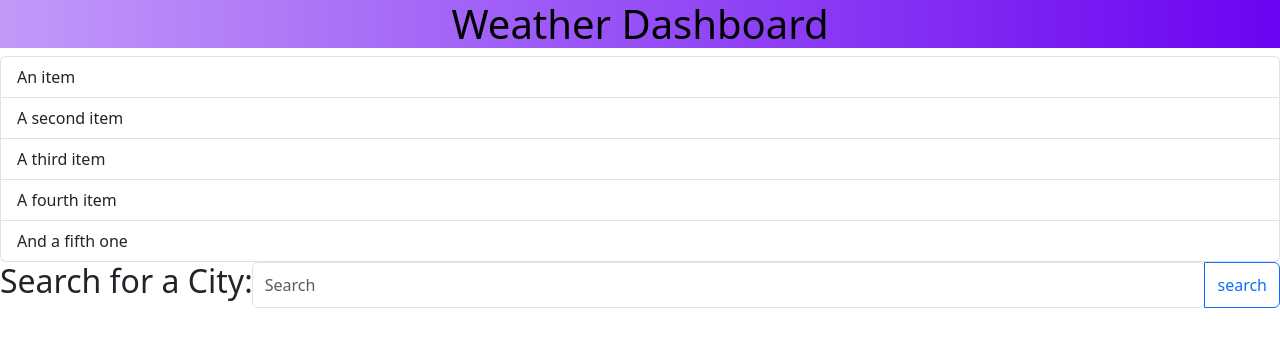
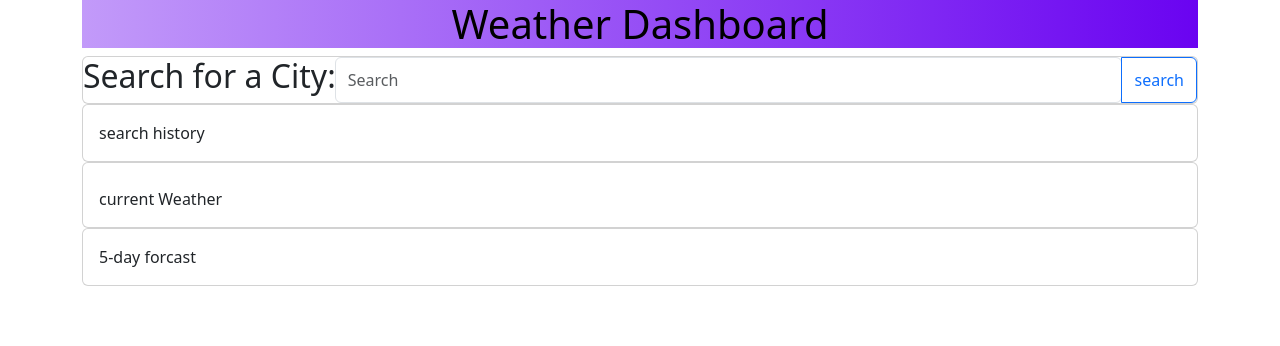
Before and after one commit to JacobZ96/weather-dashbord, a plain HTML site: page index.html in a window 1280 px wide. Drawn offline with nearby package versions, Linux system fonts and the light colour scheme.

Commit message:
added psudocode, and formated files

```diff
--- a/assets/js/script.js
+++ b/assets/js/script.js
@@ -1 +1,22 @@
+// GIVEN a weather dashboard with form inputs
+// WHEN I search for a city
+// THEN I am presented with current and future conditions for that city and that city is added to the search history
+// WHEN I view current weather conditions for that city
+// THEN I am presented with the city name, the date, an icon representation of weather conditions, the temperature, the humidity, and the wind speed
+// WHEN I view future weather conditions for that city
+// THEN I am presented with a 5-day forecast that displays the date, an icon representation of weather conditions, the temperature, the wind speed, and the humidity
+// WHEN I click on a city in the search history
+// THEN I am again presented with current and future conditions for that city
+
 var today = dayjs();
+var displayDate = dayjs().format('dddd MMM D, YYYY');
+
+
+
+
+// PSUDOCODING
+
+// 4 cards displaying search, search history, current day weather, & 5-day forcast
+    // connect weather API provided in readme
+        // get API key
+    //
--- a/index.html
+++ b/index.html
@@ -9,30 +9,38 @@
     <title>Weather Dashboard</title>
 </head>
 <body>
+
+    <div class="container">
         <header id="header">
             <h1>Weather Dashboard</h1>
         </header>
-<div>
-    <ul class="list-group">
-        <li class="list-group-item">An item</li>
-        <li class="list-group-item">A second item</li>
-        <li class="list-group-item">A third item</li>
-        <li class="list-group-item">A fourth item</li>
-        <li class="list-group-item">And a fifth one</li>
-      </ul>
-</div>
-
+        <div class="card">
             <div class="input-group">
                 <h2>Search for a City:</h2>
                 <input type="search" class="form-control rounded" placeholder="Search" aria-label="Search" aria-describedby="search-addon" />
             <button type="button" class="btn btn-outline-primary">search</button>
             </div>
+        </div>
 
+        <div class="card">
+            <div class="card-body">
+            search history
+            </div>
+        </div>
 
+        <div class="card">
+            <div class="card-body">
+                <h3 id="currentDate"></h3>
+            current Weather
+            </div>
+        </div>
 
-
-
-
+        <div class="card">
+         <div class="card-body">
+              5-day forcast
+            </div>
+    </div>
+</div>
 
 <script src="https://cdn.jsdelivr.net/npm/bootstrap@5.3.0-alpha1/dist/js/bootstrap.bundle.min.js"></script>
 <script src="https://cdn.jsdelivr.net/npm/dayjs@1/dayjs.min.js"></script>
```
Lines whose indentation alone changed are shown as unchanged.
